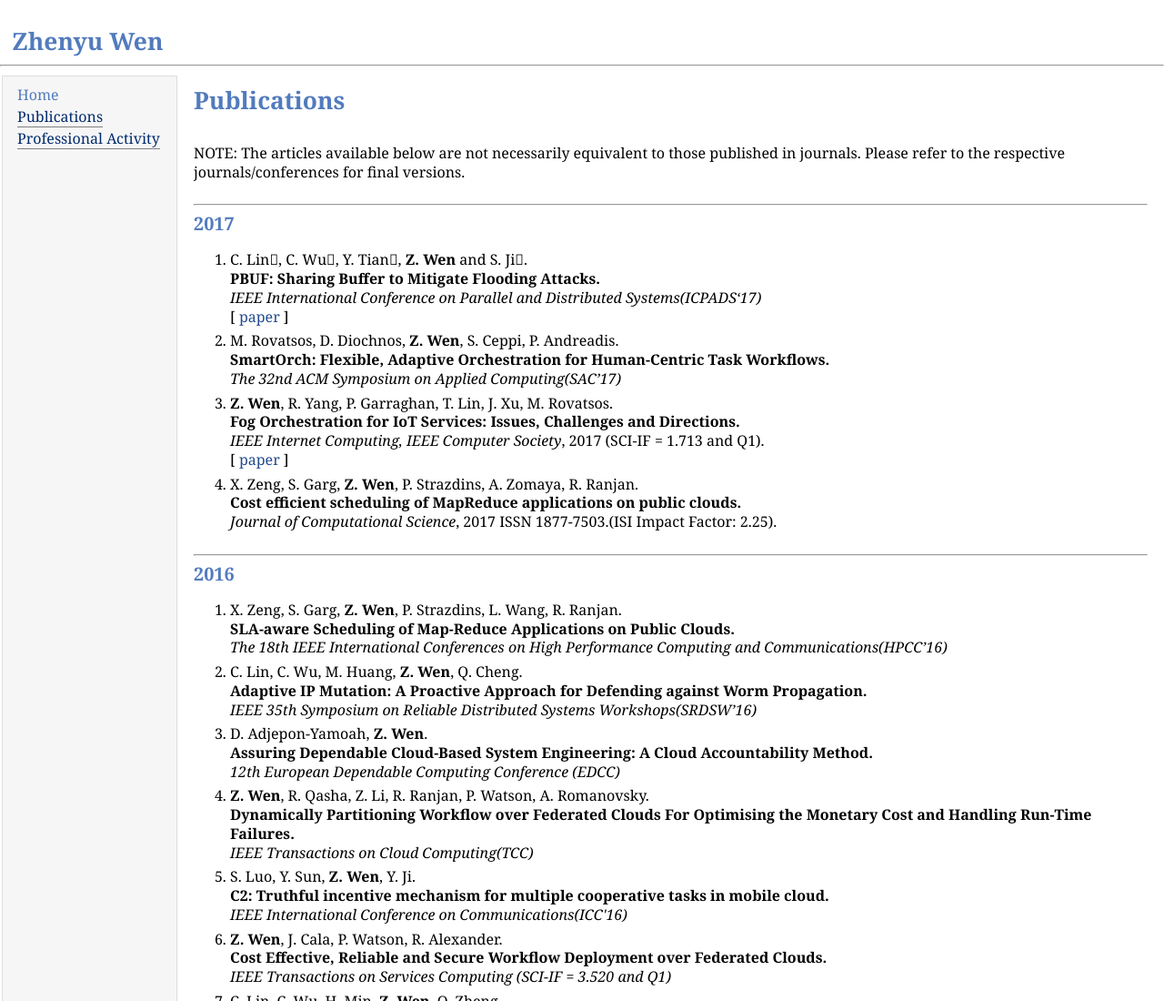
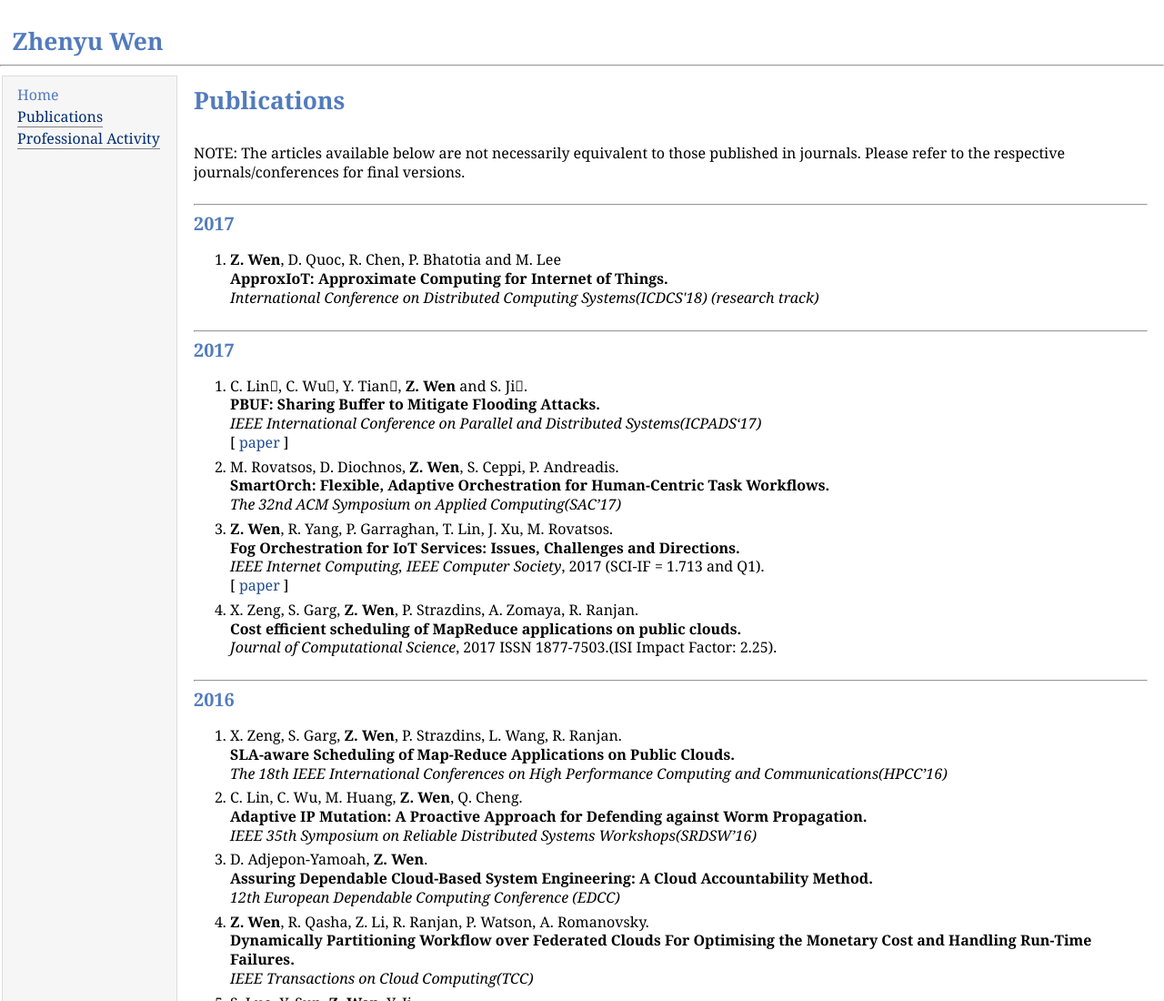
Before and after one commit to lukewen427/lukewen427.github.io, a plain HTML site: page publication.html in a window 1280 px wide. Shown: the top 1100 px of the page at 91% size. Drawn offline with Linux system fonts and the light colour scheme.

Commit message:
publication

```diff
--- a/publication.html
+++ b/publication.html
@@ -35,6 +35,18 @@
     </p>
 
 
+    <div>
+        <h2><hr><a name="2018"></a>2017</h2>
+        <ol>
+            <li><p>
+              <b>Z. Wen</b>, D. Quoc, R. Chen, P. Bhatotia and M. Lee <br>
+              <b>ApproxIoT: Approximate Computing for Internet of Things.</b><br>
+              <i>International Conference on Distributed Computing Systems(ICDCS'18) (research track)</i><br>
+              <!-- [ <a href="https://www.dropbox.com/s/zewmkptvbne6y56/Draft.pdf?dl=0">paper</a> ] -->
+            </p></li>
+
+        </ol>
+    </div>
 
     <div>
         <h2><hr><a name="2017"></a>2017</h2>
```
